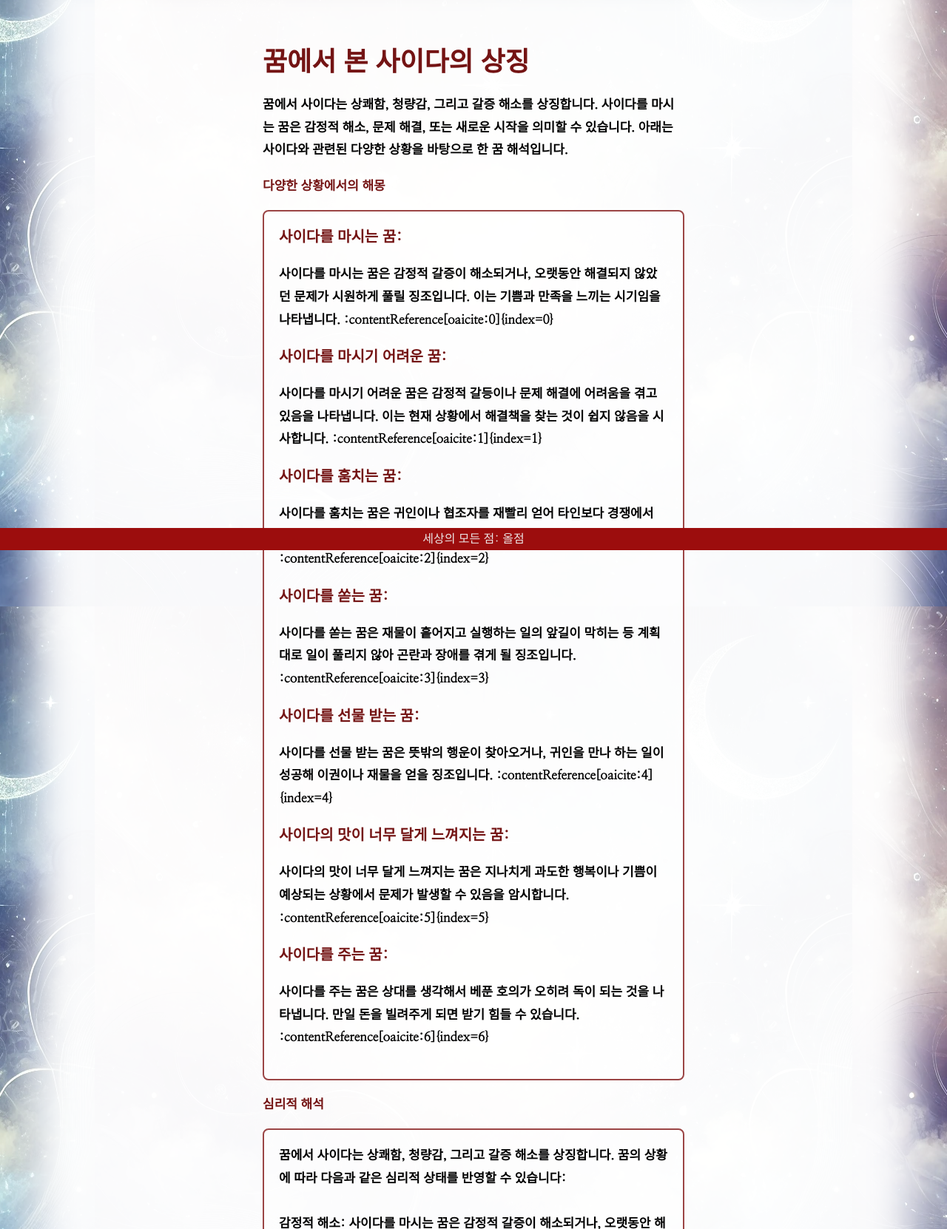
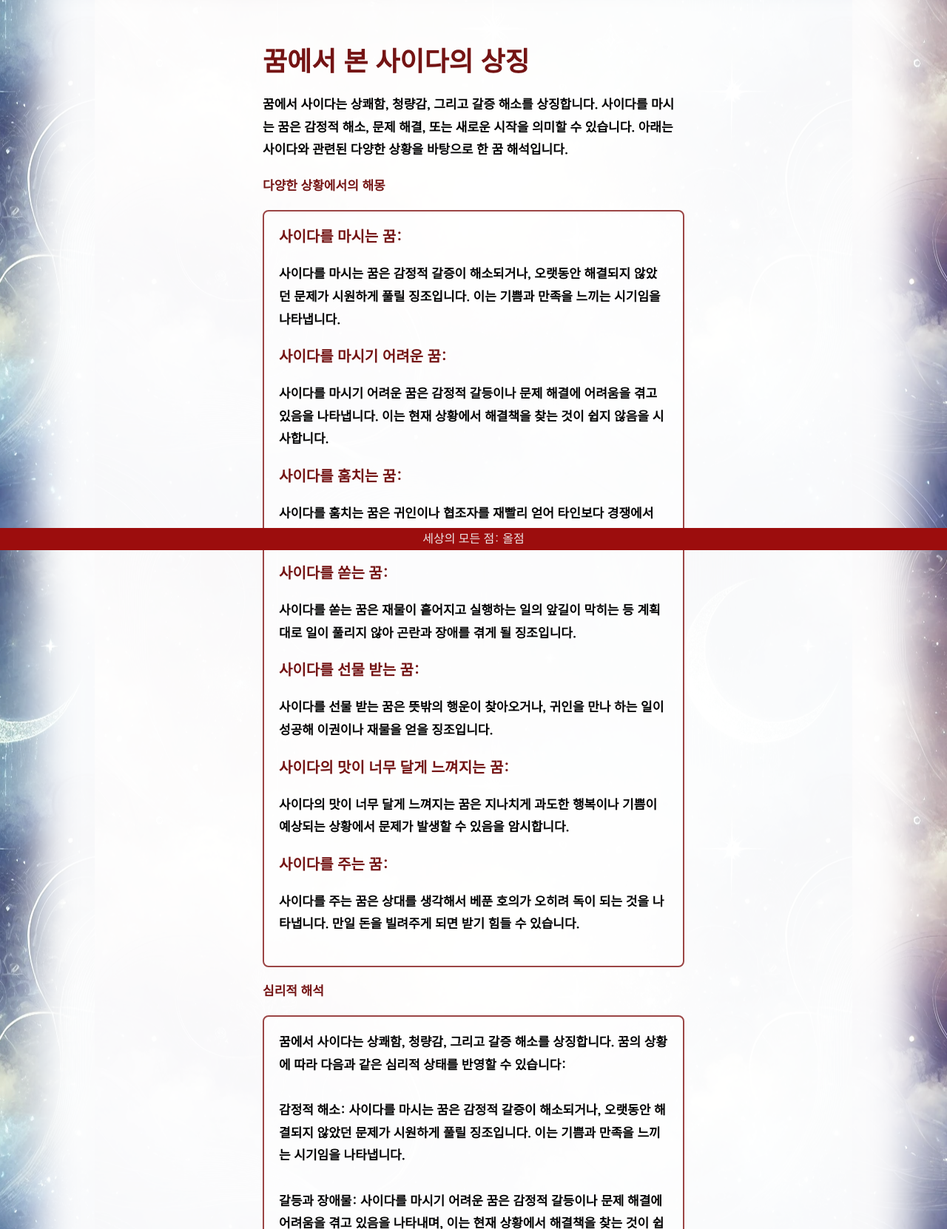
Before and after one commit to themoka7/myload, a Flask app: template templates/dreamzodiac/food/soda.html in a window 1280 px wide. Shown: the part 56-1718 px from the top of the page at 74% size. Run offline with Flask 3, Linux system fonts and the light colour scheme; the template is opened without the code that fills it, so the values that code supplies are empty; some libraries are stand-ins or nearby versions.

Commit message:
20241023

```diff
--- a/templates/dreamzodiac/food/soda.html
+++ b/templates/dreamzodiac/food/soda.html
@@ -58,25 +58,25 @@
         <div>
             <div class="sub_box">
                 <div class="sub2_title">사이다를 마시는 꿈:</div>
-                <p>사이다를 마시는 꿈은 감정적 갈증이 해소되거나, 오랫동안 해결되지 않았던 문제가 시원하게 풀릴 징조입니다. 이는 기쁨과 만족을 느끼는 시기임을 나타냅니다. :contentReference[oaicite:0]{index=0}</p>
+                <p>사이다를 마시는 꿈은 감정적 갈증이 해소되거나, 오랫동안 해결되지 않았던 문제가 시원하게 풀릴 징조입니다. 이는 기쁨과 만족을 느끼는 시기임을 나타냅니다. </p>
 
                 <div class="sub2_title">사이다를 마시기 어려운 꿈:</div>
-                <p>사이다를 마시기 어려운 꿈은 감정적 갈등이나 문제 해결에 어려움을 겪고 있음을 나타냅니다. 이는 현재 상황에서 해결책을 찾는 것이 쉽지 않음을 시사합니다. :contentReference[oaicite:1]{index=1}</p>
+                <p>사이다를 마시기 어려운 꿈은 감정적 갈등이나 문제 해결에 어려움을 겪고 있음을 나타냅니다. 이는 현재 상황에서 해결책을 찾는 것이 쉽지 않음을 시사합니다.</p>
 
                 <div class="sub2_title">사이다를 훔치는 꿈:</div>
-                <p>사이다를 훔치는 꿈은 귀인이나 협조자를 재빨리 얻어 타인보다 경쟁에서 앞서거나 유리한 위치에 서게 될 것을 암시합니다. :contentReference[oaicite:2]{index=2}</p>
+                <p>사이다를 훔치는 꿈은 귀인이나 협조자를 재빨리 얻어 타인보다 경쟁에서 앞서거나 유리한 위치에 서게 될 것을 암시합니다.</p>
 
                 <div class="sub2_title">사이다를 쏟는 꿈:</div>
-                <p>사이다를 쏟는 꿈은 재물이 흩어지고 실행하는 일의 앞길이 막히는 등 계획대로 일이 풀리지 않아 곤란과 장애를 겪게 될 징조입니다. :contentReference[oaicite:3]{index=3}</p>
+                <p>사이다를 쏟는 꿈은 재물이 흩어지고 실행하는 일의 앞길이 막히는 등 계획대로 일이 풀리지 않아 곤란과 장애를 겪게 될 징조입니다.</p>
 
                 <div class="sub2_title">사이다를 선물 받는 꿈:</div>
-                <p>사이다를 선물 받는 꿈은 뜻밖의 행운이 찾아오거나, 귀인을 만나 하는 일이 성공해 이권이나 재물을 얻을 징조입니다. :contentReference[oaicite:4]{index=4}</p>
+                <p>사이다를 선물 받는 꿈은 뜻밖의 행운이 찾아오거나, 귀인을 만나 하는 일이 성공해 이권이나 재물을 얻을 징조입니다.</p>
 
                 <div class="sub2_title">사이다의 맛이 너무 달게 느껴지는 꿈:</div>
-                <p>사이다의 맛이 너무 달게 느껴지는 꿈은 지나치게 과도한 행복이나 기쁨이 예상되는 상황에서 문제가 발생할 수 있음을 암시합니다. :contentReference[oaicite:5]{index=5}</p>
+                <p>사이다의 맛이 너무 달게 느껴지는 꿈은 지나치게 과도한 행복이나 기쁨이 예상되는 상황에서 문제가 발생할 수 있음을 암시합니다.</p>
 
                 <div class="sub2_title">사이다를 주는 꿈:</div>
-                <p>사이다를 주는 꿈은 상대를 생각해서 베푼 호의가 오히려 독이 되는 것을 나타냅니다. 만일 돈을 빌려주게 되면 받기 힘들 수 있습니다. :contentReference[oaicite:6]{index=6}</p>
+                <p>사이다를 주는 꿈은 상대를 생각해서 베푼 호의가 오히려 독이 되는 것을 나타냅니다. 만일 돈을 빌려주게 되면 받기 힘들 수 있습니다.</p>
             </div>
         </div>
 
```
